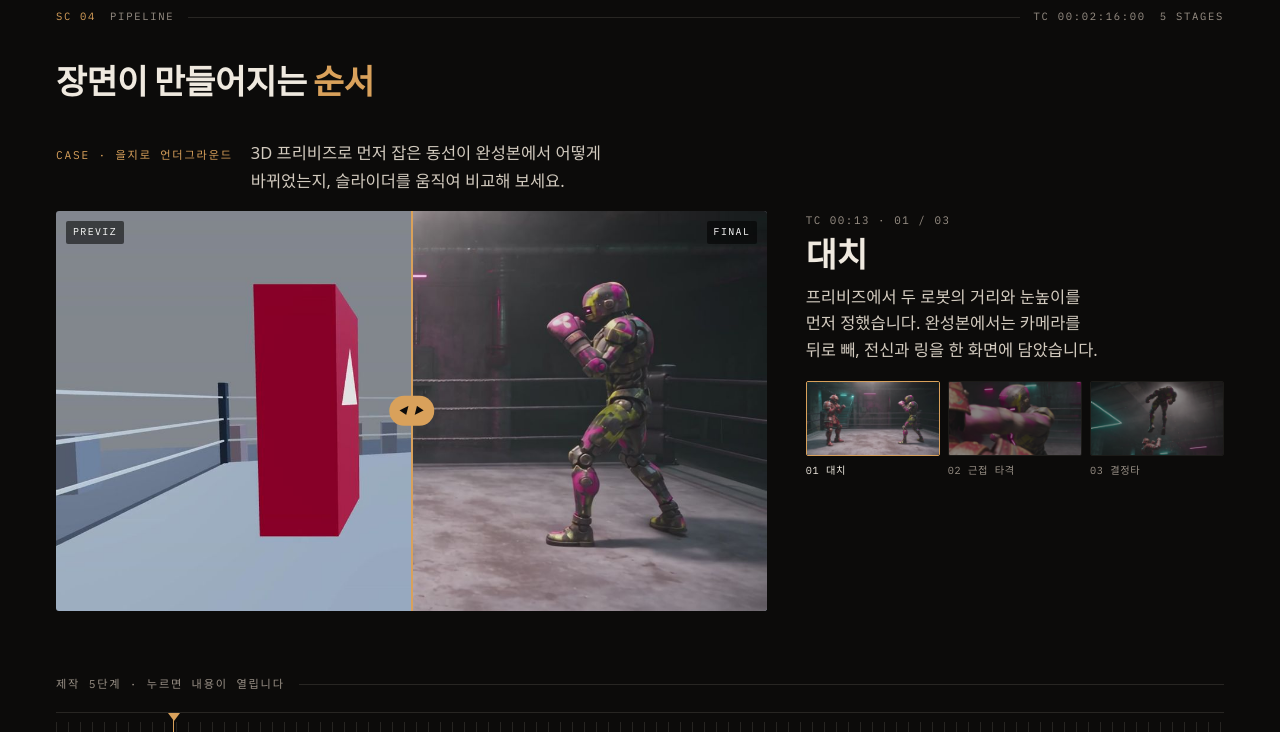
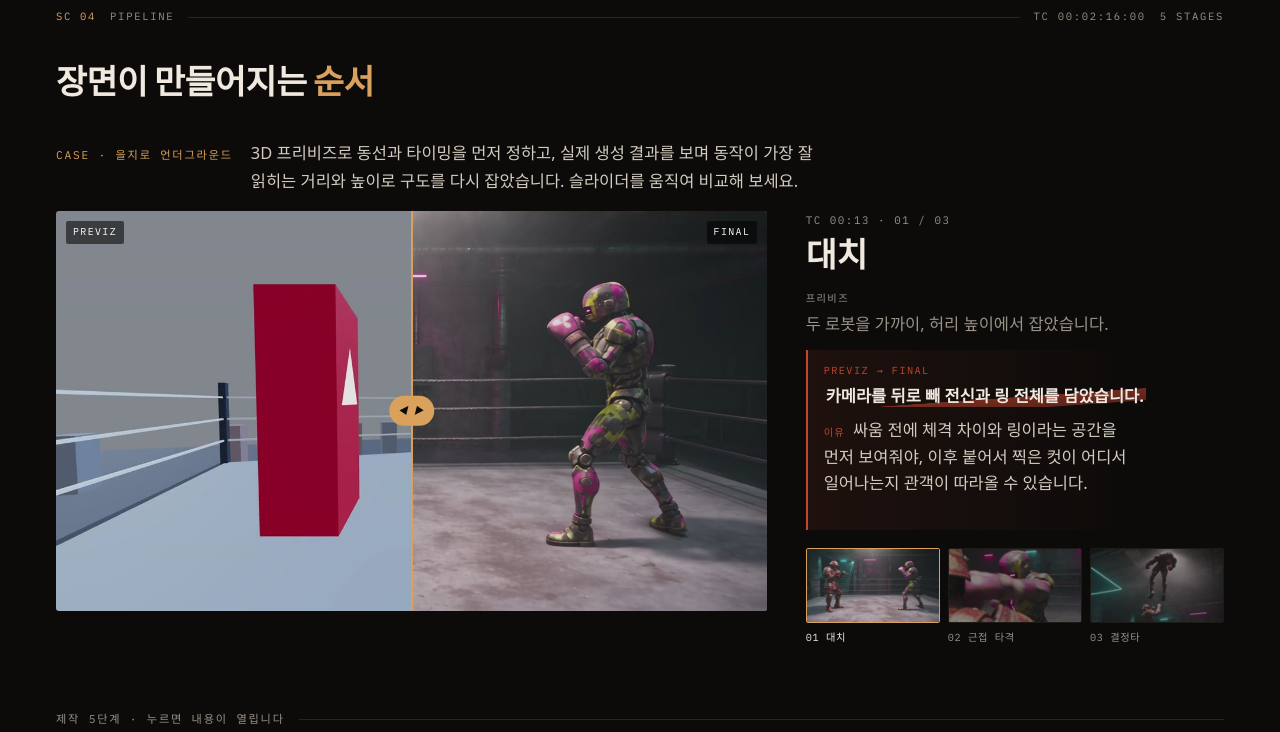
Before and after one commit to aipob/aipob.github.io, a plain HTML site: page index.html in a window 1280 px wide. Shown: the part 7560-8292 px from the top of the page. Drawn offline with Linux system fonts and the light colour scheme; a web font is replaced by a local one.

Commit message:
v0.7.1: previz case explains plan, change and reason; grease-pencil highlight
Co-Authored-By: Claude Opus 5.5 <noreply@anthropic.com>
Claude-Session: https://claude.ai/code/session_01X9DvuQkZiauWrpFaXcxu6o

```diff
--- a/index.html
+++ b/index.html
@@ -491,6 +491,20 @@ dialog.film.tall .fbox{aspect-ratio:9/16;min-height:0;width:max(200px,min(100%,c
 .cthumbs button[aria-pressed="true"] img{opacity:1;border-color:var(--accent)}
 .steplabel{margin-top:0}
 @media (max-width:900px){.cmp{grid-template-columns:1fr}}
+
+/* D03 follow-up: plan → change → why, the change marked in grease pencil */
+.chg{display:flex;flex-direction:column;gap:12px;margin-top:4px}
+.chg .k{display:block;font-family:var(--f-mono);font-size:.64rem;letter-spacing:.14em;text-transform:uppercase;margin-bottom:4px}
+.chg .t,.chg .why{display:block;line-height:1.6;text-wrap:balance}
+.chg .pl .k{color:var(--muted)}
+.chg .pl .t{color:var(--muted)}
+.chg .chx{position:relative;padding:12px 14px 13px 16px;border-left:2px solid var(--grease);background:linear-gradient(90deg,color-mix(in srgb,var(--grease) 10%,transparent),transparent 80%)}
+.chg .chx .k{color:var(--grease)}
+.chg .chx .t{color:var(--fg);font-weight:600}
+.chg mark.gp{color:inherit;background:linear-gradient(176deg,transparent 58%,color-mix(in srgb,var(--grease) 55%,transparent) 59%,color-mix(in srgb,var(--grease) 42%,transparent) 84%,transparent 86%);padding:0 2px;-webkit-box-decoration-break:clone;box-decoration-break:clone}
+.chg .why{margin-top:8px;color:var(--soft)}
+.chg .why i{font-style:normal;font-family:var(--f-mono);font-size:.64rem;letter-spacing:.12em;color:var(--grease);margin-right:8px}
+.cside .tc+b{margin-bottom:2px}
 </style>
 </head>
 <body>
@@ -644,13 +658,13 @@ const I18N={
   genIntro:"브랜드 광고, 서사 단편, 액션과 코미디까지. 장르에 맞춰 구도·움직임·소리를 설계하며 AI 영상을 제작합니다.",
   genLabel:"Genre reel · 개인 작업",genFoot:"개인 작업에서 발췌한 짧은 미리보기입니다.",genInsta:"인스타그램에서 전체 보기 ↗",
   procTitle:"장면이 만들어지는 <em>순서</em>",
-  caseK:"Case · 을지로 언더그라운드",caseIntro:"3D 프리비즈로 먼저 잡은 동선이 완성본에서 어떻게 바뀌었는지, 슬라이더를 움직여 비교해 보세요.",
+  caseK:"Case · 을지로 언더그라운드",caseIntro:"3D 프리비즈로 동선과 타이밍을 먼저 정하고, 실제 생성 결과를 보며 동작이 가장 잘 읽히는 거리와 높이로 구도를 다시 잡았습니다. 슬라이더를 움직여 비교해 보세요.",cPlan:"프리비즈",cChange:"PREVIZ → FINAL",cWhy:"이유",
   caseCmp:"프리비즈와 완성본 비교",caseShow:"장면 선택",stepLabel:"제작 5단계 · 누르면 내용이 열립니다",
   cross:"현재는 기획부터 후반까지 작업별 검토 기준을 세우고, 두 AI 에이전트의 교차 검토와 직접 검수를 함께 진행합니다. 구체적인 툴과 제작 과정은 문의 시 안내합니다.",
   aboutTitle:"카메라 뒤에서 <em>시작했습니다.</em>",
   about1:"조명을 세우고 카메라를 잡던 현장 경험이 지금의 구도와 빛 설계에 그대로 쓰입니다.",
   about2:"뮤직비디오 현장에서는 조명팀과 A캠을, 다큐멘터리에서는 감독을 맡았고, 인포머셜과 타임랩스를 기획·연출했습니다. AI 영상에서도 컷마다 빛이 어디서 오는지, 어떤 렌즈로 보는지를 먼저 정하고 시작합니다.",
-  contactTitle:"함께 만들 <em>다음 장면</em>을 기다립니다.",draft:"v0.7",
+  contactTitle:"함께 만들 <em>다음 장면</em>을 기다립니다.",draft:"v0.7.1",
   watch:"영상 보기",runtime:"러닝타임",ratio:"비율",tools:"툴",year:"연도",
   fIntent:"의도",fDecision:"연출 판단",fWatch:"볼 지점",temp:"임시",play:"▶ 재생",
   idle:"단계를 누르면 내용이 열립니다",hint:"프레임을 고르면 확대경에 표시됩니다",
@@ -668,13 +682,13 @@ const I18N={
   genIntro:"Brand ads, narrative shorts, action and comedy. I design framing, motion and sound to fit each genre.",
   genLabel:"Genre reel · personal work",genFoot:"Short previews taken from personal work.",genInsta:"See them all on Instagram ↗",
   procTitle:"How a scene gets <em>made</em>",
-  caseK:"Case · Euljiro Underground",caseIntro:"Drag the slider to see how the blocking set in 3D previz changed in the finished film.",
+  caseK:"Case · Euljiro Underground",caseIntro:"Blocking and timing were set in 3D previz first; once the shots were generated, I reframed each one at the distance and height where the action reads best. Drag the slider to compare.",cPlan:"Previz",cChange:"PREVIZ → FINAL",cWhy:"Why",
   caseCmp:"Compare previz and final",caseShow:"Choose a scene",stepLabel:"Five stages · tap to open",
   cross:"Today every stage, from planning to post, runs against a written review checklist, with cross-review by two AI agents plus my own final check. Ask me for the specific tools and process.",
   aboutTitle:"It started <em>behind the camera.</em>",
   about1:"Time spent rigging lights and operating camera now shapes how I compose and light every AI shot.",
   about2:"I ran lighting and A-camera on a music video, directed a documentary, and planned and directed an infomercial and a timelapse. In AI work I still start each shot by deciding where the light comes from and which lens it is seen through.",
-  contactTitle:"Let's make <em>the next scene</em> together.",draft:"v0.7",
+  contactTitle:"Let's make <em>the next scene</em> together.",draft:"v0.7.1",
   watch:"Watch the film",runtime:"Runtime",ratio:"Ratio",tools:"Tools",year:"Year",
   fIntent:"Intent",fDecision:"Direction",fWatch:"Watch for",temp:"TEMP",play:"▶ Play",
   idle:"Choose a stage to open it",hint:"Pick a frame to see it under the loupe",
@@ -768,14 +782,14 @@ GENRES.find(g=>g.id==="comedy").clips.find(c=>c.id==="aistudio").poster="img/ais
    Framing differs on purpose, so each caption says what changed between the two. No tool names here. */
 const CASE=[
  {pv:"img/pv-1.jpg",fn:"img/fn-1.jpg",tc:"00:13",
-  ko:["대치","프리비즈에서 두 로봇의 거리와 눈높이를 먼저 정했습니다. 완성본에서는 카메라를 뒤로 빼, 전신과 링을 한 화면에 담았습니다."],
-  en:["Standoff","The previz fixed the distance between the two robots and the eye level. In the film the camera pulls back to hold both bodies and the ring."]},
+  ko:["대치","두 로봇을 가까이, 허리 높이에서 잡았습니다.","카메라를 뒤로 빼 전신과 링 전체를 담았습니다.","싸움 전에 체격 차이와 링이라는 공간을 먼저 보여줘야, 이후 붙어서 찍은 컷이 어디서 일어나는지 관객이 따라올 수 있습니다."],
+  en:["Standoff","Both robots close, from waist height.","The camera pulls back to hold both bodies and the whole ring.","Showing their size and the ring before the fight lets the audience follow where every close shot after it takes place."]},
  {pv:"img/pv-2.jpg",fn:"img/fn-2.jpg",tc:"00:21",
-  ko:["근접 타격","어깨 너머로 상대를 보는 구도는 그대로 두고, 완성본에서는 더 가까이 붙여 주먹이 화면 앞으로 들어오게 했습니다."],
-  en:["Close exchange","The over-the-shoulder angle stayed. In the film the camera moves in so the punch comes right at the lens."]},
+  ko:["근접 타격","어깨 너머로 상대를 중간 거리에서 봤습니다.","더 가까이 붙여 주먹이 렌즈로 들어오게 했습니다.","밀리던 쪽이 받는 압박을 관객이 직접 맞는 것처럼 느끼게 하기 위해서입니다."],
+  en:["Close exchange","Over the shoulder, at mid distance.","The camera moves in so the punch comes straight at the lens.","So the audience feels the pressure on the losing side as if the blows were landing on them."]},
  {pv:"img/pv-3.jpg",fn:"img/fn-3.jpg",tc:"00:27",
-  ko:["결정타","상대를 띄워 올리는 동선은 프리비즈를 따르고, 완성본에서는 카메라를 낮춰 떠오르는 높이를 강조했습니다."],
-  en:["Knockout","The launch follows the previz blocking. In the film a lower camera makes the height of the fall read."]}
+  ko:["결정타","옆에서 동선과 타이밍을 확인했습니다.","카메라를 낮춰 아래에서 올려다보게 했습니다.","상대가 떠오르는 높이가 커 보여야 역전의 한 방이 전환점으로 읽힙니다."],
+  en:["Knockout","Blocking and timing checked from the side.","A lower camera looks up at the launch.","The height of the fall has to read big for the comeback punch to land as the turning point."]}
 ];
 let caseOn=0,caseX=50;
 
@@ -895,7 +909,9 @@ function renderCase(){
     <img class="cp" src="${c.pv}" alt="" width="1200" height="675"><img class="cf" src="${c.fn}" alt="" width="1200" height="675">
     <span class="clab lp" aria-hidden="true">PREVIZ</span><span class="clab lf" aria-hidden="true">FINAL</span><i class="bar" aria-hidden="true"></i>
     <input type="range" min="0" max="100" value="${caseX}" aria-label="${T.caseCmp}: ${esc(c[lang][0])}"></div>
-   <figcaption class="cside"><span class="tc">TC ${c.tc} · 0${caseOn+1} / 0${CASE.length}</span><b>${esc(c[lang][0])}</b><span class="d">${esc(c[lang][1])}</span>
+   <figcaption class="cside"><span class="tc">TC ${c.tc} · 0${caseOn+1} / 0${CASE.length}</span><b>${esc(c[lang][0])}</b>
+    <span class="chg"><span class="pl"><span class="k">${T.cPlan}</span><span class="t">${esc(c[lang][1])}</span></span>
+     <span class="chx"><span class="k">${T.cChange}</span><span class="t"><mark class="gp">${esc(c[lang][2])}</mark></span><span class="why"><i>${T.cWhy}</i>${esc(c[lang][3])}</span></span></span>
     <span class="cthumbs" role="group" aria-label="${T.caseShow}">${CASE.map((x,i)=>`<button type="button" aria-pressed="${i===caseOn}" data-i="${i}"><img src="${x.fn}" alt="" loading="lazy"><span>0${i+1} ${esc(x[lang][0])}</span></button>`).join("")}</span></figcaption></figure>`;
 }
 function syncSteps(){
```
